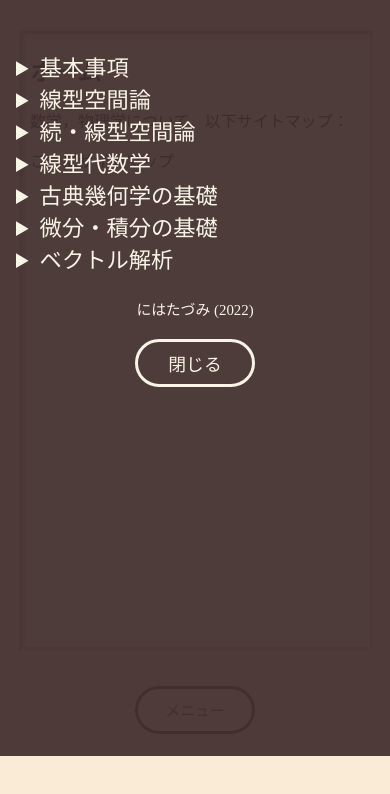
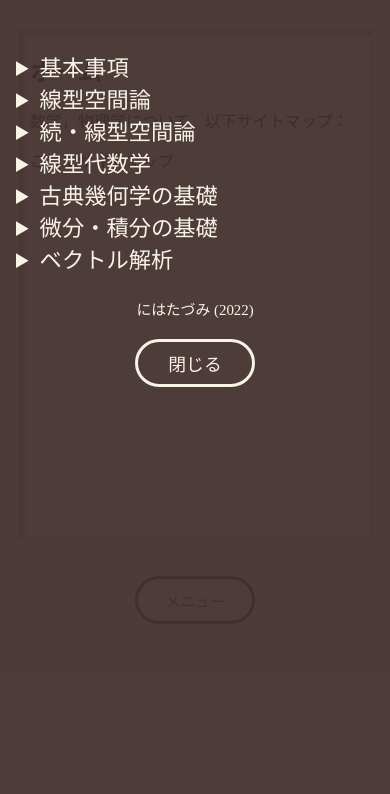
Before and after one commit to hallucica/nipatadzumi, a plain HTML site: page index.html in a window 390 px wide. Both pictures are taken after a click on the button "メニュー". Shown: the part 88-882 px from the top of the page. Before the commit the page ends 844 px from the top, so only its background shows below. Drawn offline with Linux system fonts and the light colour scheme; a web font is replaced by a local one.

Commit message:
Update noimage_stylesheet.css

```diff
--- a/noimage_stylesheet.css
+++ b/noimage_stylesheet.css
@@ -142,7 +142,7 @@
 
 	#content {
 		width: 100%;
-		height: 73vh;
+		height: 60vh;
 		min-height: 480px;
 		border: solid #e6d9ba;
 
@@ -159,7 +159,7 @@
 	#overlayMenu {
 		position: absolute;
 		left: 0; top: 0;
-		width: 100%; height: fit-content; min-height: 100%;
+		width: 100%; height: fit-content; min-height: 120%;
 
 		background-color: #432f2fef;
 
```
